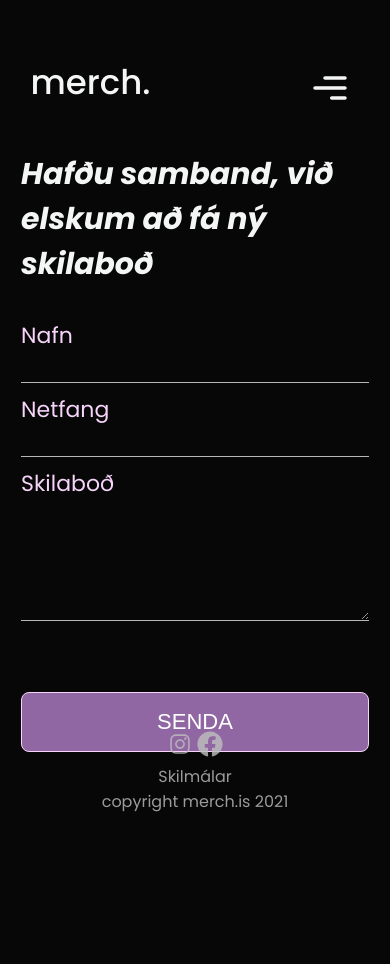
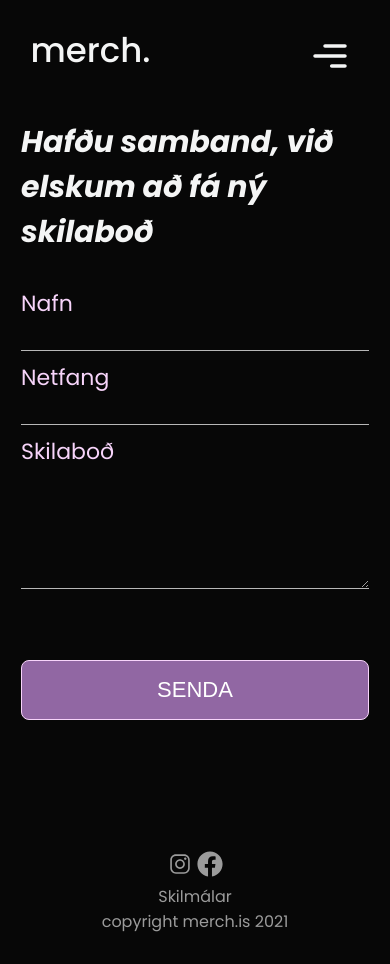
Before and after one commit to alexanderjarl91/merch.is, a Next.js app: page /hafa_samband in a window 390 px wide. Before the commit the page ends 844 px from the top, so only its background shows below. Built offline with nearby package versions, Linux system fonts and the light colour scheme; no server answers; the database is empty.

Commit message:
laga footer í mobile

```diff
--- a/styles/Carousel.module.css
+++ b/styles/Carousel.module.css
@@ -2,8 +2,8 @@
 .content {
   max-width: 960px;
   margin: 0 auto;
-  padding-right: 10px;
-  padding-left: 10px;
+  padding-right: 20px;
+  padding-left: 20px;
 }
 .frontpageGrid {
   margin-top: 4rem;
@@ -44,7 +44,7 @@
   margin-top: 4rem;
   margin-bottom: 0.5rem;
   padding: 16px;
-  width: 30%;
+  width: 50%;
   border-radius: 8px;
   border: 1px solid rgb(247, 212, 250);
   font-size: 22px;
--- a/styles/Dashboard/Sidemenu.module.css
+++ b/styles/Dashboard/Sidemenu.module.css
@@ -44,7 +44,6 @@
   padding: 10px;
   border-radius: 8px;
   border: none;
-
 }
 .logo {
   margin-right: auto;
--- a/styles/Footer.module.css
+++ b/styles/Footer.module.css
@@ -1,15 +1,14 @@
 /* mobile first css */
 .footer {
-   /* margin-top: 0;
-  margin-bottom: auto; */
-  position: absolute;
-  bottom: 0;
+  position:absolute;
+   bottom:0;
+   width:100%;
   margin: 0 auto;
-  display: block;
   text-align: center;
   padding: 30px 0;
   color: rgba(189, 189, 189, 0.815);
   width: 100%;
+  z-index: 10;
 }
 .social {
   width: 26px;
--- a/styles/Hafa_samabnd.module.css
+++ b/styles/Hafa_samabnd.module.css
@@ -4,6 +4,7 @@
   margin-left: 3%;
   margin-right: 3%;
   margin-top: 10%;
+  height: 100vh;
 }}
 
 /* mobile first css */
--- a/styles/Index.module.css
+++ b/styles/Index.module.css
@@ -4,5 +4,5 @@
   min-height: 100vh;
   filter: grayscale(var(--value, 10%));
   /* mask-image: linear-gradient(to bottom, transparent 10%, black); */
-
+position: relative;
 }
--- a/styles/Navbar.module.css
+++ b/styles/Navbar.module.css
@@ -1,6 +1,6 @@
 /* mobile first css */
 .nav {
-  padding-top: 3rem;
+  padding-top: 1rem;
   margin-bottom: 1rem;
   display: flex;
   justify-content: flex-end;
--- a/styles/Um_okkur.module.css
+++ b/styles/Um_okkur.module.css
@@ -4,6 +4,8 @@
     margin-left: 3%;
     margin-right: 3%;
     margin-top: 10%;
+    position: relative;
+    height: 100vh;
 }}
 
 /* mobile first css */
@@ -39,6 +41,7 @@
   display: grid;
   grid-template-columns:  auto auto auto;
   margin-top: 10%;
+  position: relative;
 }
 .um_okkur_headline {
     font-weight: 700;
--- a/styles/globals.css
+++ b/styles/globals.css
@@ -11,6 +11,7 @@ body {
   color: #f4f5f5;
   font-family: "Poppins", sans-serif;
   background-color: #070707;
+  position: relative;
 }
 a {
   outline: none;
@@ -73,12 +74,14 @@ a {
     text-align: center;
     z-index: 9;
     transition: 0.3s;
+    overflow: scroll;
   }
   .burgerNavDash.showMenu {
     width: 100%;
+    overflow: scroll;
   }
   .burgerNavDash li:first-child {
-    margin-top: 12rem;
+    margin-top: 6rem;
   }
 }
 .burgerNavDash  {
```
